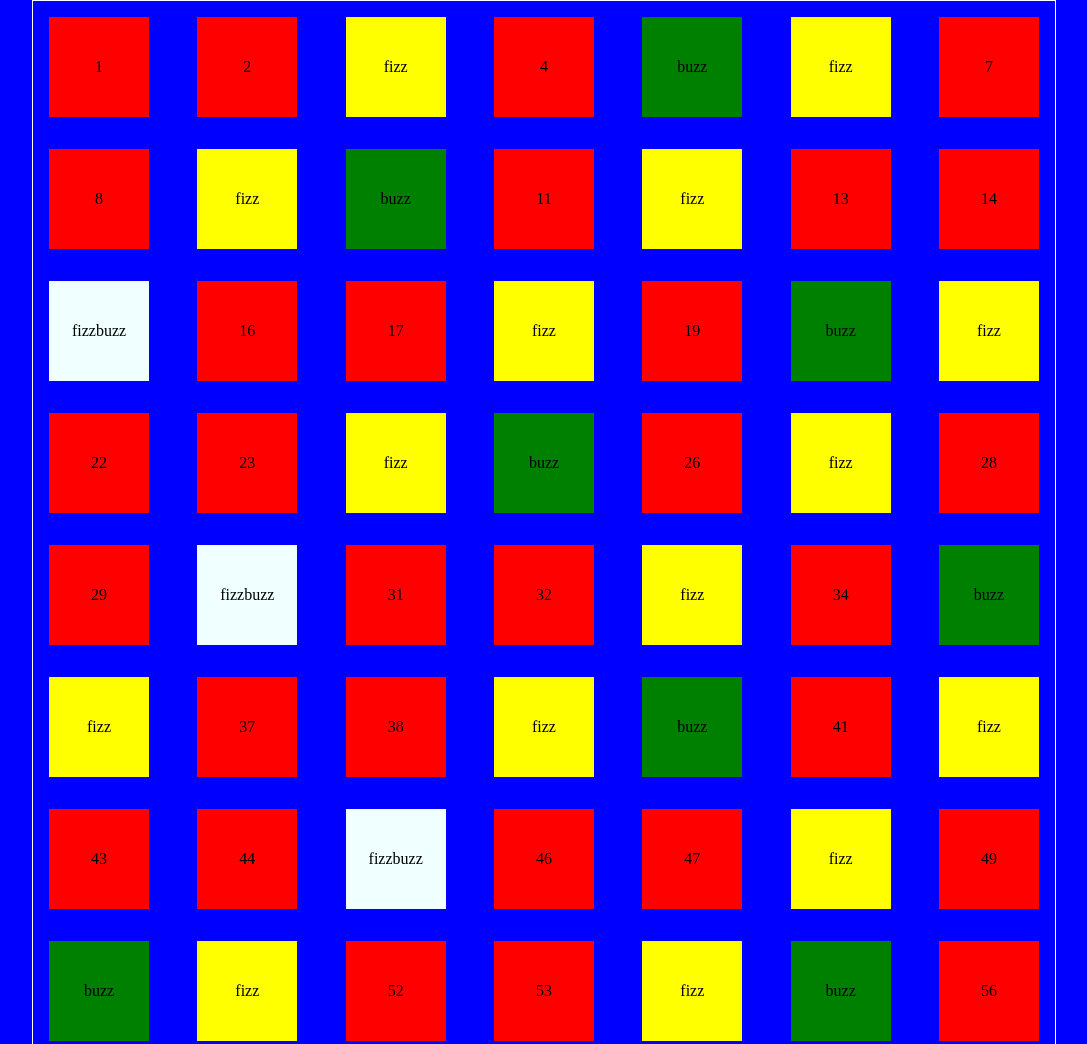
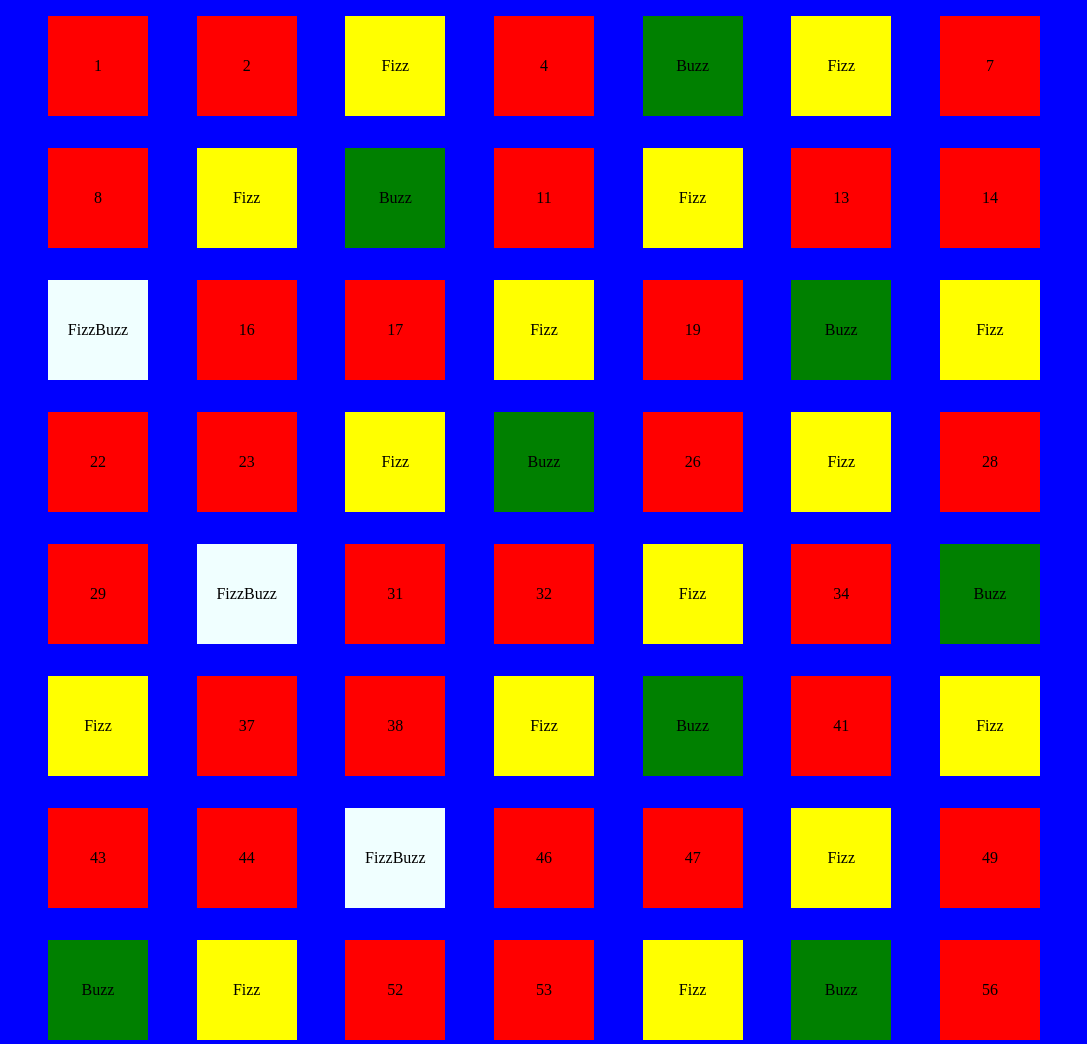
Before and after one commit to Gabry17/js-fizzbuzzdom, a plain HTML site: page index.html in a window 1280 px wide. Shown: the top 1044 px of the page, without its empty margins (96-1183 px from the left). Drawn offline with Linux system fonts and the light colour scheme.

Commit message:
correzione con soluzione piu efficiente

```diff
--- a/css/style.css
+++ b/css/style.css
@@ -12,7 +12,6 @@ body{
 .container{
     width: 80%;
     margin: auto;
-    border: 1px solid white;
     display: flex;
     justify-content: space-between;
     flex-wrap: wrap;
--- a/js/script.js
+++ b/js/script.js
@@ -1,43 +1,33 @@
 //fare un ciclo che stampa i numeri da 1 a 100
+
+let box = document.querySelector('.container');
+
 for(let i = 1; i <= 100; i++){
 
-    let multipli;
+    let multipli = i;
 
-    if (i % 3 === 0) {
-        multipli = 'fizz';
+    if (i % 3 === 0 && i % 5 === 0 ) {
+        multipli = 'FizzBuzz';
+    } else if (i % 3 === 0) {
+        multipli = 'Fizz';
+    } else if (i % 5 === 0) {
+        multipli = 'Buzz';
     }
 
-    if (i % 5 === 0) {
-        multipli = 'buzz';
-    }
-
-    if (i % 3 === 0 && i % 5 === 0) {
-        multipli = 'fizzbuzz';
-    }
-
-    console.log(i, multipli);
-
+    console.log(multipli);
 
     //BONUS
 
     let yellowgreen;
-    if (i % 3 === 0) {
+
+    if (i % 3 === 0 && i % 5 === 0 ) {
+        yellowgreen = 'azure';
+    } else if (i % 3 === 0) {
         yellowgreen = 'yellow';
-    }
-
-    if (i % 5 === 0) {
+    } else if (i % 5 === 0) {
         yellowgreen = 'green';
     }
 
-    if (i % 3 === 0 && i % 5 === 0) {
-        yellowgreen = 'azure';
-    }
-
-    if (i % 3 !== 0 && i % 5 !== 0) {
-        multipli = i;
-    }
-
-    let box = document.querySelector('.container');
     box.innerHTML += `<div class='row ${yellowgreen}'>${i, multipli}</div>`;
 
 }
```
